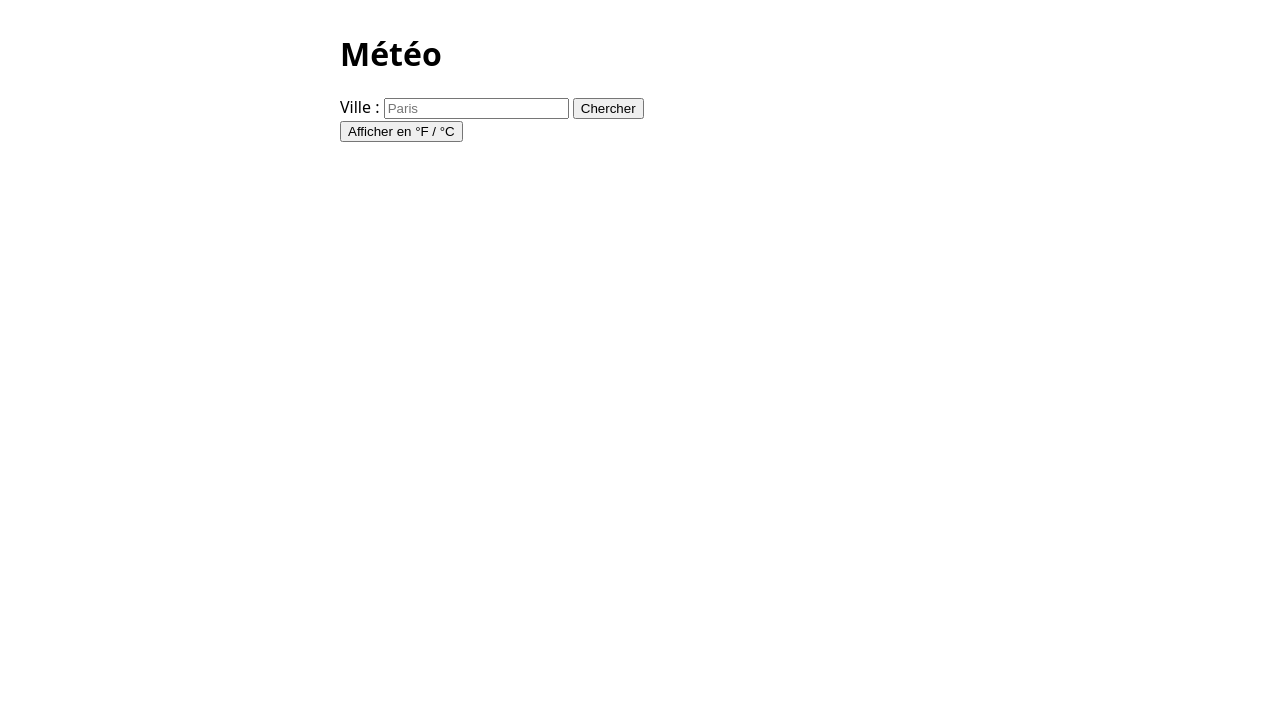
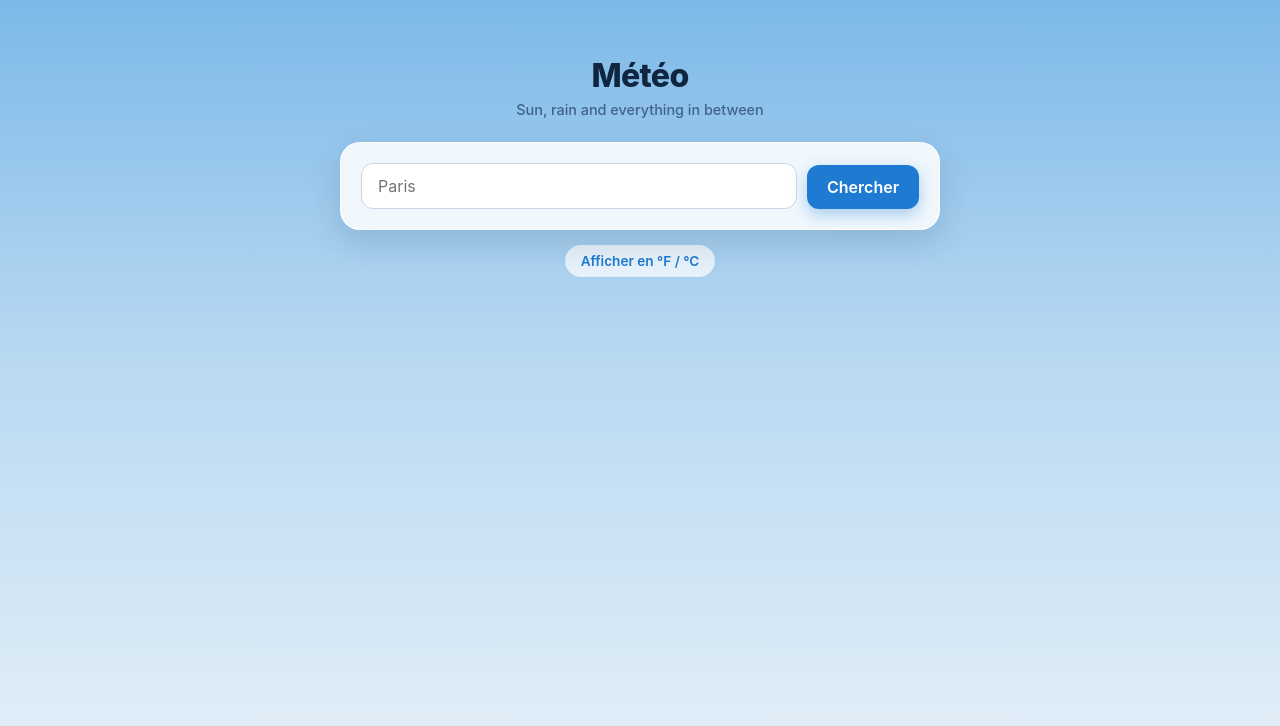
Before and after one commit to Sokoshy/weather-app-top, a website built with webpack: page src/template.html in a window 1280 px wide. Built offline with nearby package versions, Linux system fonts and the light colour scheme.

Commit message:
style: add page design with Inter font, gradient and glass cards

```diff
--- a/src/style.css
+++ b/src/style.css
@@ -1,6 +1,158 @@
+@import url("https://fonts.googleapis.com/css2?family/Inter:wght@400;500;600;800&display=swap");
+
+* {
+  box-sizing: border-box;
+}
+
 body {
-  font-family: system-ui, sans-serif;
-  max-width: 600px;
-  margin: 2rem auto;
-  padding: 0 1rem;
+  font-family: "Inter", system-ui, sans-serif;
+  max-width: 640px;
+  margin: 0 auto;
+  padding: 56px 20px 72px;
+  min-height: 100vh;
+  color: #0f2540;
+  background: linear-gradient(180deg, #7db9e8 0%, #b9d9f2 45%, #e8f1f8 100%);
 }
+
+h1 {
+  font-size: 2rem;
+  font-weight: 800;
+  letter-spacing: -0.02em;
+  text-align: center;
+  margin: 0 0 8px;
+}
+
+h1::after {
+  content: "Sun, rain and everything in between";
+  display: block;
+  font-size: 0.9rem;
+  font-weight: 500;
+  color: #41638a;
+  letter-spacing: 0;
+  margin-top: 6px;
+}
+
+form {
+  background: rgba(255, 255, 255, 0.85);
+  backdrop-filter: blur(8px);
+  border: 1px solid rgba(255, 255, 255, 0.9);
+  border-radius: 20px;
+  box-shadow: 0 12px 32px rgba(15, 37, 64, 0.15);
+  padding: 20px;
+  display: flex;
+  gap: 10px;
+  align-items: flex-end;
+  margin: 24px 0 14px;
+}
+
+label {
+  position: absolute;
+  width: 1px;
+  height: 1px;
+  overflow: hidden;
+  clip: rect(0 0 0 0);
+}
+
+input {
+  flex: 1;
+  font: inherit;
+  padding: 12px 16px;
+  border-radius: 12px;
+  border: 1px solid #c4d6e8;
+  background: #fff;
+  color: #0f2540;
+  outline: none;
+}
+
+input:focus {
+  border-color: #1f7ad1;
+  box-shadow: 0 0 0 3px rgba(31, 122, 209, 0.2);
+}
+
+button {
+  font: inherit;
+  font-weight: 600;
+  padding: 12px 20px;
+  border-radius: 12px;
+  border: none;
+  cursor: pointer;
+  white-space: nowrap;
+}
+
+button[type="submit"] {
+  background: #1f7ad1;
+  color: #fff;
+  box-shadow: 0 6px 16px rgba(31, 122, 209, 0.35);
+}
+
+button[type="submit"]:hover {
+  background: #1863ac;
+}
+
+#toggle-temp {
+  background: rgba(255, 255, 255, 0.7);
+  color: #1f7ad1;
+  border: 1px solid rgba(31, 122, 209, 0.3);
+  display: block;
+  margin: 0 auto 22px;
+  font-size: 0.85rem;
+  padding: 8px 16px;
+  border-radius: 999px;
+}
+
+#toggle-temp:hover {
+  background: #fff;
+}
+
+#loading {
+  text-align: center;
+  color: #41638a;
+  font-size: 0.9rem;
+  font-weight: 500;
+  margin-bottom: 18px;
+  animation: pulse 1.2s ease-in-out infinite;
+}
+
+@keyframes pulse {
+  50% {
+    opacity: 0.4;
+  }
+}
+
+#weather {
+  background: rgba(255, 255, 255, 0.9);
+  backdrop-filter: blur(8px);
+  border: 1px solid rgba(255, 255, 255, 0.9);
+  border-radius: 24px;
+  box-shadow: 0 16px 40px rgba(15, 37, 64, 0.18);
+  padding: 28px;
+  text-align: center;
+}
+
+#weather:empty {
+  display: none;
+}
+
+#weather p {
+  margin: 0 0 10px;
+}
+
+#weather p:first-child {
+  display: inline-block;
+  background: linear-gradient(135deg, #ffb703, #fb8500);
+  color: #fff;
+  font-size: 0.75rem;
+  font-weight: 600;
+  letter-spacing: 0.12em;
+  text-transform: uppercase;
+  padding: 6px 14px;
+  border-radius: 999px;
+  margin-bottom: 14px;
+}
+
+#weather p:last-child {
+  font-size: 1.1rem;
+  line-height: 1.6;
+  margin-bottom: 0;
+  color: #0f2540;
+}
```
